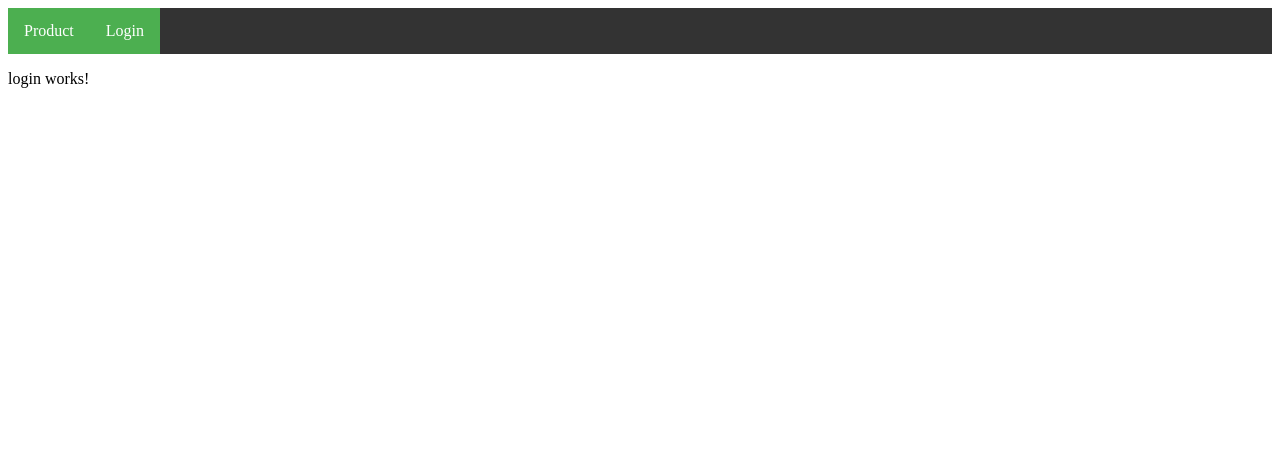
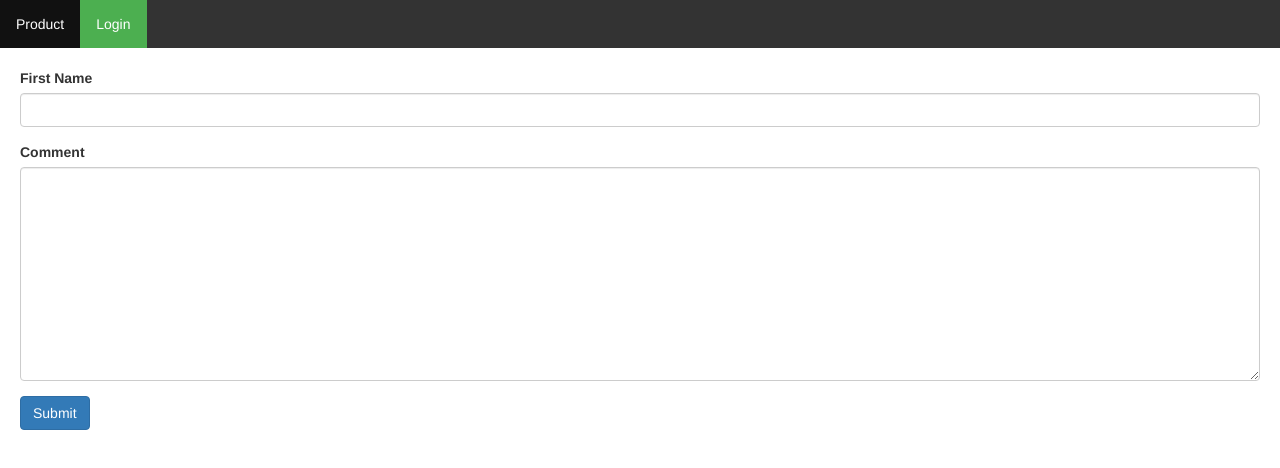
Before and after one commit to tuankhanh45/MyPhone, an Angular app: page /login in a window 1280 px wide. Shown: the top 468 px of the page. Built offline with nearby package versions, Linux system fonts and the light colour scheme.

Commit message:
add form

```diff
--- a/src/app/app.component.html
+++ b/src/app/app.component.html
@@ -1,4 +1,4 @@
 <app-menu_nav></app-menu_nav>
-<section>
+<section style="margin: 20px">
     <router-outlet class="router-outlet"></router-outlet>
 </section>
--- a/src/app/app.module.ts
+++ b/src/app/app.module.ts
@@ -1,7 +1,7 @@
 import { BrowserModule } from '@angular/platform-browser';
 import { NgModule } from '@angular/core';
 import { HttpClientModule } from '@angular/common/http';
-
+import {FormsModule} from '@angular/forms'
 import { AppRoutingModule } from '../app-routing.module';
 import { AppComponent } from './app.component';
 import { ProductComponent } from './product/product.component';
@@ -20,7 +20,8 @@ import { MenuNavComponent } from './menu_nav/menu_nav.component';
   imports: [
     BrowserModule,
     AppRoutingModule,
-    HttpClientModule
+    HttpClientModule,
+    FormsModule
   ],
   providers: [],
   bootstrap: [AppComponent]
--- a/src/app/login/login.component.html
+++ b/src/app/login/login.component.html
@@ -1 +1,11 @@
-<p>login works!</p>
+<form>
+    <div class="form-group">
+        <label for="firstName">First Name</label>
+        <input required ngModel name="firstName" #firstName="ngModel" (change)="log(firstName)" id="firstName" type="text" class="form-control">
+    </div>
+    <div class="form-group">
+        <label for="comment">Comment</label>
+        <textarea id="comment" cols="30" rows="10" class="form-control"></textarea>
+    </div>
+    <button class="btn btn-primary">Submit</button>
+</form>
--- a/src/app/login/login.component.ts
+++ b/src/app/login/login.component.ts
@@ -1,15 +1,9 @@
 import { Component, OnInit } from '@angular/core';
-
 @Component({
   selector: 'app-login',
   templateUrl: './login.component.html',
   styleUrls: ['./login.component.css']
 })
-export class LoginComponent implements OnInit {
-
-  constructor() { }
-
-  ngOnInit() {
-  }
-
+export class LoginComponent {
+  log(x) { console.log(x); }
 }
--- a/src/index.html
+++ b/src/index.html
@@ -1,14 +1,21 @@
 <!doctype html>
 <html lang="en">
+
 <head>
     <meta charset="utf-8">
     <title>MyPhone</title>
     <base href="/">
-
+    <link rel="stylesheet" href="https://maxcdn.bootstrapcdn.com/bootstrap/3.3.7/css/bootstrap.min.css" integrity="sha384-BVYiiSIFeK1dGmJRAkycuHAHRg32OmUcww7on3RYdg4Va+PmSTsz/K68vbdEjh4u" crossorigin="anonymous">
     <meta name="viewport" content="width=device-width, initial-scale=1">
     <link rel="icon" type="image/x-icon" href="favicon.ico">
 </head>
+
 <body>
     <app-root></app-root>
+    <script src="https://code.jquery.com/jquery-3.1.1.min.js" integrity="sha256-hVVnYaiADRTO2PzUGmuLJr8BLUSjGIZsDYGmIJLv2b8=" crossorigin="anonymous"></script>
+    </script>
+    <script src="https://maxcdn.bootstrapcdn.com/bootstrap/3.3.7/js/bootstrap.min.js" integrity="sha384-Tc5IQib027qvyjSMfHjOMaLkfuWVxZxUPnCJA7l2mCWNIpG9mGCD8wGNIcPD7Txa" crossorigin="anonymous">
+    </script>
 </body>
+
 </html>
```
Lines whose indentation alone changed are shown as unchanged.
